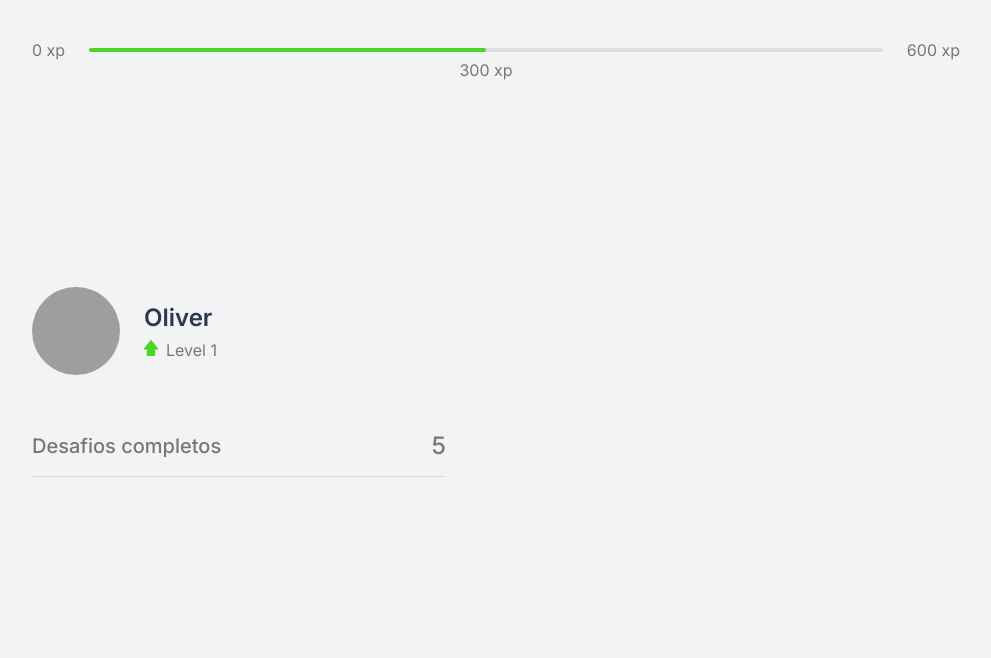
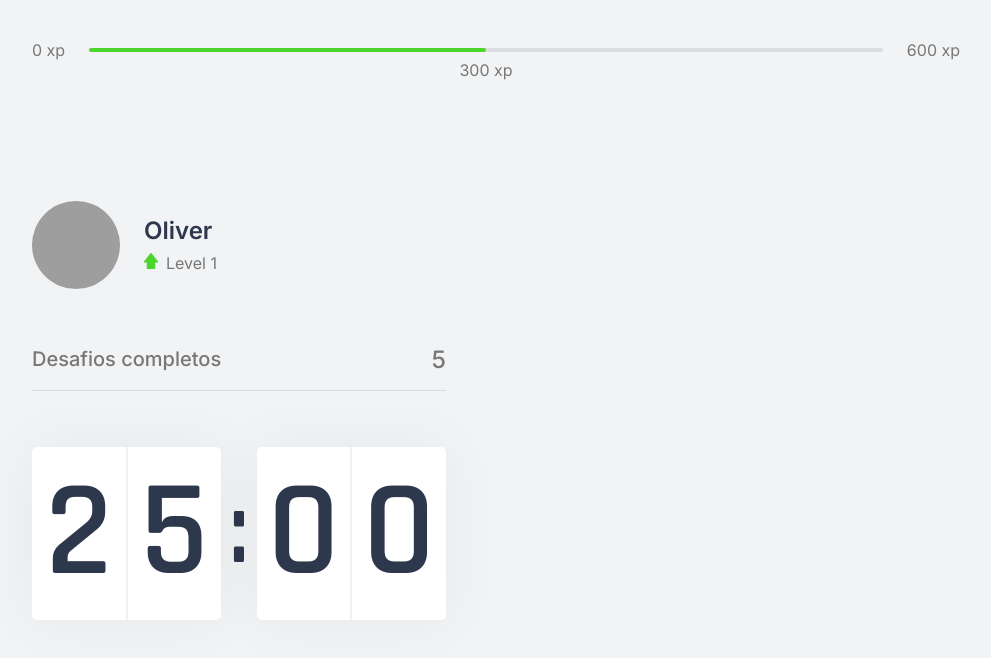
Before and after one commit to Codfect/NextJs-Typescript, a Next.js app: page / in a window 1280 px wide. Shown: the top 658 px of the page, without its empty margins (144-1135 px from the left). Built offline with nearby package versions, Linux system fonts and the light colour scheme; grey boxes are pictures that could not be loaded.

Commit message:
countdown

```diff
--- /dev/null
+++ b/src/components/Countdown.tsx
@@ -0,0 +1,19 @@
+import styles from '../styles/components/Countdown.module.css';
+
+export function Countdown() {
+    return(
+        <div className={styles.countdownContainer}>
+            <div>
+                <span>2</span>
+                <span>5</span>
+            </div>
+
+            <span>:</span>
+
+            <div>
+                <span>0</span>
+                <span>0</span>
+            </div>
+        </div>
+    );
+}
--- a/src/pages/_document.tsx
+++ b/src/pages/_document.tsx
@@ -5,6 +5,8 @@
         return (
             <Html>
                 <Head>
+                    <link rel="shortcut icon" href="favicon.png" type="image/png"/>
+
                     <link rel="preconnect" href="https://fonts.gstatic.com" />
                     <link href="https://fonts.googleapis.com/css2?family=Inter:wght@400;500;600&family=Rajdhani:wght@600&display=swap" rel="stylesheet" />
                 </Head>
--- a/src/pages/index.tsx
+++ b/src/pages/index.tsx
@@ -1,18 +1,27 @@
 import { ExperienceBar } from "../components/ExperienceBar";
-import { Profile } from "../components/Profile"
+import { Profile } from "../components/Profile";
 import { CompletedChallenges } from "../components/CompletedChallenges";
+import { Countdown } from "../components/Countdown";
 
-import styles from '../styles/pages/Home.module.css'
+import Head from 'next/head';
+
+import styles from '../styles/pages/Home.module.css';
 
 export default function Home() {
   return (
     <div className={styles.container}>
+
+      <Head>
+        <title>Home Page</title>
+      </Head>
+
       <ExperienceBar />
 
       <section>
         <div>
           <Profile />
           <CompletedChallenges />
+          <Countdown />
         </div>
 
         <div>
@@ -20,5 +29,5 @@
         </div>
       </section>
     </div>
-  )
+  );
 }
--- /dev/null
+++ b/src/styles/components/Countdown.module.css
@@ -0,0 +1,38 @@
+.countdownContainer {
+    display: flex;
+    align-items: center;
+    font-family: Rajdhani;
+    font-weight: 600;
+    color: var(--title);
+}
+
+.countdownContainer > div {
+    flex: 1;
+
+    display: flex;
+    align-items: center;
+    justify-content: space-evenly;
+
+    background: var(--white);
+    box-shadow: 0 0 60px rgba(0, 0, 0, 0.05);
+    border-radius: 5px;
+    font-size: 8.5rem;
+    text-align: center;
+}
+
+.countdownContainer > div span {
+    flex: 1;
+}
+
+.countdownContainer > div span:first-child {
+    border-right: 1px solid #f0f1f3;
+}
+
+.countdownContainer > div span:last-child {
+    border-left: 1px solid #f0f1f3;
+}
+
+.countdownContainer > span {
+    font-size: 6.25rem;
+    margin: 0 0.5rem;
+}
```
